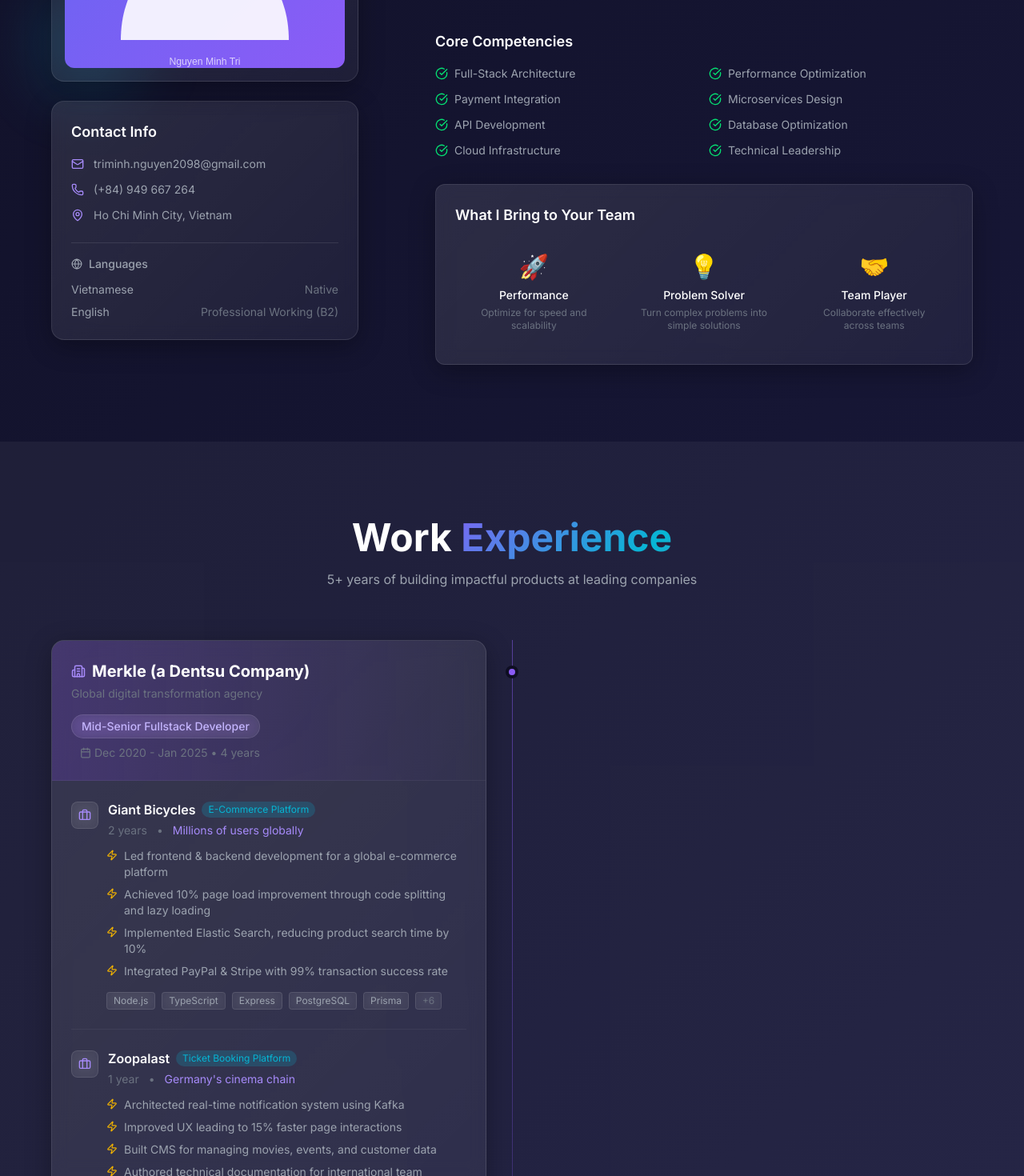
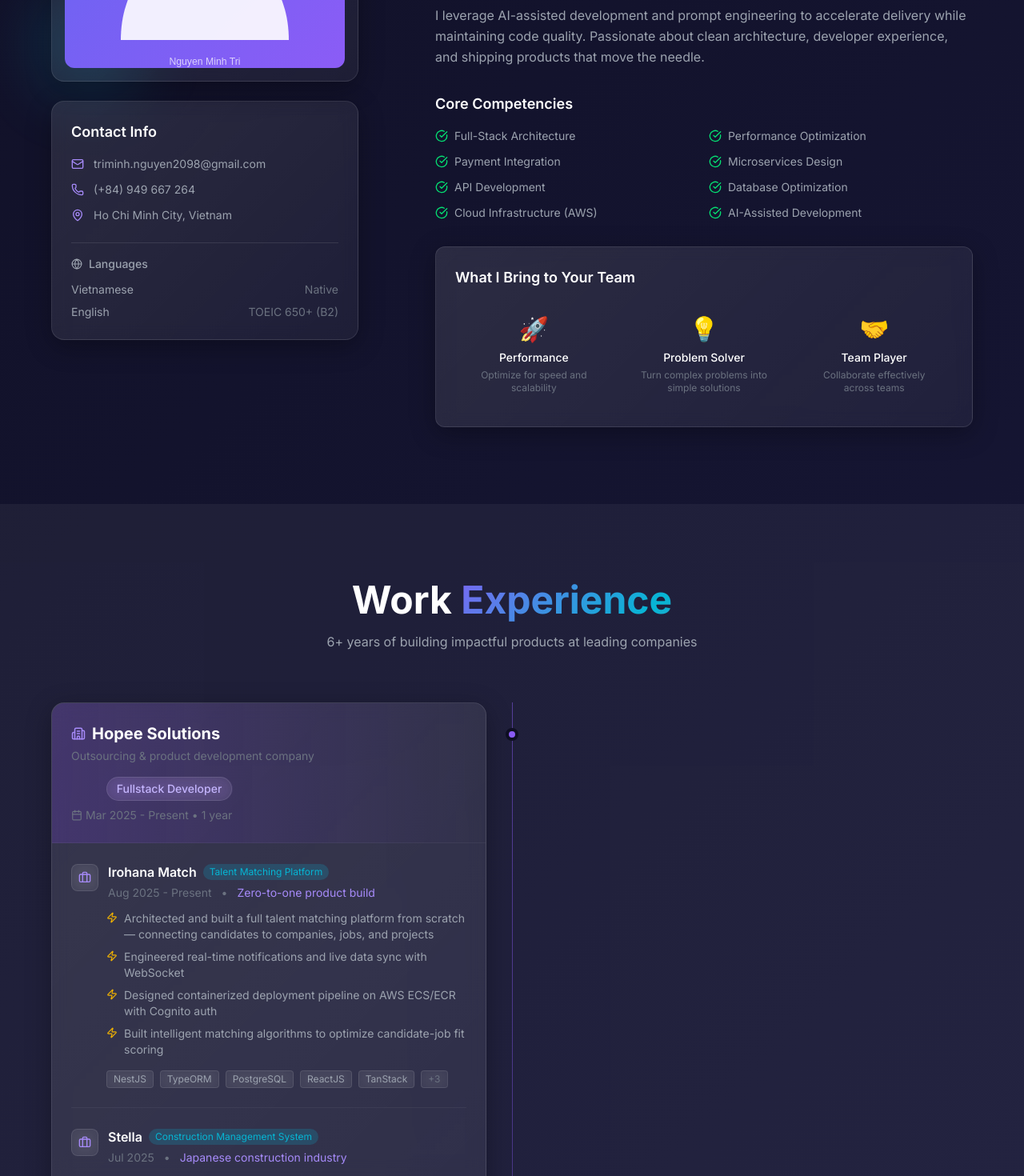
Before and after one commit to edynt/portfolio, a Next.js app: page / in a window 1280 px wide. Shown: the part 1330-2800 px from the top of the page at 80% size. Built offline with nearby package versions, Linux system fonts and the light colour scheme.

Commit message:
add new experiences

```diff
--- a/src/app/page.tsx
+++ b/src/app/page.tsx
@@ -4,6 +4,7 @@ import AboutSection from "@/components/about-section";
 import ExperienceSection from "@/components/experience-section";
 import ProjectsSection from "@/components/projects-section";
 import SkillsSection from "@/components/skills-section";
+import CertificatesSection from "@/components/certificates-section";
 import ContactSection from "@/components/contact-section";
 import Footer from "@/components/footer";
 
@@ -16,6 +17,7 @@ export default function Home() {
       <ExperienceSection />
       <ProjectsSection />
       <SkillsSection />
+      <CertificatesSection />
       <ContactSection />
       <Footer />
     </main>
--- a/src/components/experience-section.tsx
+++ b/src/components/experience-section.tsx
@@ -19,7 +19,7 @@ export default function ExperienceSection() {
             Work <span className="gradient-text">Experience</span>
           </h2>
           <p className="text-theme-secondary max-w-2xl mx-auto">
-            5+ years of building impactful products at leading companies
+            6+ years of building impactful products at leading companies
           </p>
         </motion.div>
 
--- a/src/data/portfolio-data.ts
+++ b/src/data/portfolio-data.ts
@@ -2,12 +2,12 @@ export const personalInfo = {
   name: "Tri Nguyen",
   title: "Senior Fullstack Developer",
   subtitle: "Turning complex business problems into elegant, scalable solutions",
-  tagline: "5+ Years | E-Commerce | Performance Optimization | Node.js & React",
-  bio: `I'm a results-driven Senior Fullstack Developer with 5+ years of experience building high-traffic web applications that directly impact business growth. My expertise lies in creating performant, scalable systems using Node.js, TypeScript, and React.
+  tagline: "6+ Years | E-Commerce | Performance Optimization | Node.js & React",
+  bio: `Senior Fullstack Developer with 6+ years shipping high-traffic web applications across e-commerce, legal tech, construction, and talent management domains. I architect performant, scalable systems with Node.js, TypeScript, and React — from zero-to-one product builds to enterprise-scale platform upgrades.
 
-At Merkle, I led development on Giant Bicycles' e-commerce platform serving millions of users, achieving 10% faster page loads and 99% payment success rates. I specialize in performance optimization, payment integrations, and microservices architecture.
+At Merkle (Dentsu), I drove development on Giant Bicycles' global e-commerce platform serving millions of users — achieving 10% faster page loads, 99% payment success rates, and 40% reduced database load. Currently at Hopee Solutions, I build products from scratch for clients in Japan and Australia.
 
-I'm passionate about clean code, developer experience, and shipping products that users love.`,
+I leverage AI-assisted development and prompt engineering to accelerate delivery while maintaining code quality. Passionate about clean architecture, developer experience, and shipping products that move the needle.`,
   avatar: "/images/avatar-placeholder.svg",
   email: "triminh.nguyen2098@gmail.com",
   phone: "(+84) 949 667 264",
@@ -21,7 +21,7 @@ I'm passionate about clean code, developer experience, and shipping products tha
 
 export const keyHighlights = [
   {
-    metric: "5+",
+    metric: "6+",
     label: "Years Experience",
     description: "Professional fullstack development",
   },
@@ -36,9 +36,9 @@ export const keyHighlights = [
     description: "Page load optimization",
   },
   {
-    metric: "4",
+    metric: "8+",
     label: "Major Projects",
-    description: "E-commerce, SaaS, Mobile",
+    description: "E-commerce, SaaS, Legal, Construction",
   },
 ];
 
@@ -49,11 +49,103 @@ export const coreCompetencies = [
   "Microservices Design",
   "API Development",
   "Database Optimization",
-  "Cloud Infrastructure",
-  "Technical Leadership",
+  "Cloud Infrastructure (AWS)",
+  "AI-Assisted Development",
+];
+
+export const certificates = [
+  {
+    name: "Claude Code in Action",
+    issuer: "Anthropic Academy",
+    verifyUrl: "https://verify.skilljar.com/c/xegp8xbg9nct",
+  },
 ];
 
 export const experiences = [
+  {
+    id: 0,
+    company: "Hopee Solutions",
+    companyDescription: "Outsourcing & product development company",
+    position: "Fullstack Developer",
+    period: "Mar 2025 - Present",
+    duration: "1 year",
+    projects: [
+      {
+        name: "Irohana Match",
+        type: "Talent Matching Platform",
+        duration: "Aug 2025 - Present",
+        impact: "Zero-to-one product build",
+        highlights: [
+          "Architected and built a full talent matching platform from scratch — connecting candidates to companies, jobs, and projects",
+          "Engineered real-time notifications and live data sync with WebSocket",
+          "Designed containerized deployment pipeline on AWS ECS/ECR with Cognito auth",
+          "Built intelligent matching algorithms to optimize candidate-job fit scoring",
+        ],
+        technologies: [
+          "NestJS",
+          "TypeORM",
+          "PostgreSQL",
+          "ReactJS",
+          "TanStack",
+          "Socket",
+          "AWS ECS/ECR",
+          "Cognito",
+        ],
+      },
+      {
+        name: "Stella",
+        type: "Construction Management System",
+        duration: "Jul 2025",
+        impact: "Japanese construction industry",
+        highlights: [
+          "Maintained and enhanced microservice-based platform managing construction, electrical, and plumbing projects",
+          "Developed scheduling engine with worker availability matching for optimal resource allocation",
+          "Improved calendar management system handling complex multi-worker project timelines",
+        ],
+        technologies: [
+          "Node.js",
+          "Microservices",
+          "DynamoDB",
+          "ReactJS",
+        ],
+      },
+      {
+        name: "Legal Docs",
+        type: "Legal Document Platform",
+        duration: "Apr 2025 - Jun 2025",
+        impact: "Australian legal industry",
+        highlights: [
+          "Built a legal document marketplace from the ground up for the Australian market",
+          "Delivered end-to-end full-stack solution — from database design to production deployment",
+          "Deployed production infrastructure on AWS EC2 with CI/CD automation",
+        ],
+        technologies: [
+          "NestJS",
+          "ReactJS",
+          "MongoDB",
+          "AWS EC2",
+        ],
+      },
+      {
+        name: "Irohana Visa",
+        type: "Visa Management System",
+        duration: "Mar 2025",
+        impact: "Japanese government integration",
+        highlights: [
+          "Stabilized and upgraded visa management web application for Japanese market",
+          "Implemented automated document submission pipeline integrated with Japanese government systems",
+        ],
+        technologies: [
+          "NestJS",
+          "TypeORM",
+          "PostgreSQL",
+          "ReactJS",
+          "TanStack",
+          "React Hooks",
+        ],
+      },
+    ],
+  },
   {
     id: 1,
     company: "Merkle (a Dentsu Company)",
@@ -68,13 +160,13 @@ export const experiences = [
         duration: "2 years",
         impact: "Millions of users globally",
         highlights: [
-          "Led frontend & backend development for a global e-commerce platform",
-          "Achieved 10% page load improvement through code splitting and lazy loading",
-          "Implemented Elastic Search, reducing product search time by 10%",
-          "Integrated PayPal & Stripe with 99% transaction success rate",
-          "Built Redis caching layer, reducing database load by 40%",
-          "Developed comprehensive logging with ELK Stack for debugging",
-          "Implemented GA4/GTM tracking for marketing analytics",
+          "Spearheaded frontend & backend development for a global e-commerce platform serving millions of users",
+          "Boosted page load speed by 10% through strategic code splitting, lazy loading, and CDN optimization",
+          "Integrated Elastic Search, cutting product search latency by 10% across thousands of SKUs",
+          "Implemented PayPal & Stripe payment gateways achieving 99% transaction success rate",
+          "Architected Redis caching layer that reduced database load by 40%",
+          "Built observability stack with ELK (Elasticsearch, Logstash, Kibana) for real-time debugging",
+          "Deployed GA4/GTM analytics tracking powering data-driven marketing decisions",
         ],
         technologies: [
           "Node.js",
@@ -96,10 +188,10 @@ export const experiences = [
         duration: "1 year",
         impact: "Germany's cinema chain",
         highlights: [
-          "Architected real-time notification system using Kafka",
-          "Improved UX leading to 15% faster page interactions",
-          "Built CMS for managing movies, events, and customer data",
-          "Authored technical documentation for international team",
+          "Designed event-driven notification system with Apache Kafka for real-time seat updates",
+          "Optimized frontend performance, delivering 15% faster page interactions",
+          "Built content management system for movies, events, and customer lifecycle",
+          "Authored technical documentation enabling seamless knowledge transfer across international teams",
         ],
         technologies: [
           "NestJS",
@@ -117,10 +209,10 @@ export const experiences = [
         duration: "1 year",
         impact: "Online learning startup",
         highlights: [
-          "Built video streaming infrastructure with Cloudinary",
-          "Developed course management dashboard from scratch",
-          "Integrated PayPal payments for course purchases",
-          "Created analytics dashboard for sales tracking",
+          "Engineered video streaming infrastructure with Cloudinary for smooth course delivery",
+          "Built course management dashboard from scratch with intuitive instructor tools",
+          "Integrated PayPal payment flow for seamless course purchases",
+          "Created real-time analytics dashboard for sales and engagement tracking",
         ],
         technologies: [
           "Node.js",
@@ -147,10 +239,10 @@ export const experiences = [
         duration: "9 months",
         impact: "Building management SaaS",
         highlights: [
-          "Developed cross-platform mobile app with React Native",
-          "Built GraphQL API for efficient data fetching",
-          "Created responsive web dashboard with React",
-          "Implemented real-time updates for building notifications",
+          "Developed cross-platform mobile app with React Native for iOS and Android",
+          "Designed GraphQL API layer for efficient, type-safe data fetching",
+          "Built responsive web dashboard with React for property managers",
+          "Implemented real-time push notifications for building events and alerts",
         ],
         technologies: [
           "Node.js",
@@ -178,9 +270,9 @@ export const experiences = [
         duration: "3 months",
         impact: "Digital payment solution",
         highlights: [
-          "Wrote comprehensive unit tests achieving 80% coverage",
-          "Developed expense management API endpoints",
-          "Learned best practices for secure payment handling",
+          "Achieved 80% test coverage with comprehensive unit and integration tests",
+          "Developed RESTful API endpoints for expense tracking and wallet management",
+          "Applied secure payment handling best practices in a fintech environment",
         ],
         technologies: ["Node.js", "JavaScript", "PostgreSQL", "Sequelize", "Jest"],
       },
@@ -266,15 +358,15 @@ export const projects = [
 
 export const skills = {
   frontend: [
-    { name: "React", level: 90 },
+    { name: "React / React Native", level: 90 },
     { name: "TypeScript", level: 88 },
-    { name: "React Native", level: 80 },
     { name: "Next.js", level: 75 },
+    { name: "TanStack Query", level: 82 },
     { name: "Tailwind CSS", level: 85 },
   ],
   backend: [
     { name: "Node.js", level: 92 },
-    { name: "NestJS", level: 85 },
+    { name: "NestJS", level: 88 },
     { name: "Express", level: 90 },
     { name: "GraphQL", level: 80 },
     { name: "REST API Design", level: 92 },
@@ -283,38 +375,46 @@ export const skills = {
     { name: "PostgreSQL", level: 88 },
     { name: "MongoDB", level: 85 },
     { name: "Redis", level: 82 },
-    { name: "Elastic Search", level: 75 },
-    { name: "Prisma/TypeORM", level: 85 },
+    { name: "DynamoDB", level: 72 },
+    { name: "Prisma / TypeORM", level: 85 },
   ],
   devops: [
+    { name: "AWS (ECS, ECR, EC2, S3)", level: 82 },
     { name: "Docker", level: 78 },
-    { name: "AWS (S3, CloudFront)", level: 80 },
     { name: "CI/CD", level: 75 },
     { name: "Git/GitHub", level: 92 },
     { name: "Kafka", level: 70 },
+  ],
+  ai: [
+    { name: "AI-Assisted Development", level: 85 },
+    { name: "Prompt Engineering", level: 82 },
+    { name: "Claude / ChatGPT", level: 85 },
+    { name: "AI Code Review", level: 78 },
+    { name: "AI Workflow Automation", level: 75 },
   ],
 };
 
 export const techStack = {
   languages: ["TypeScript", "JavaScript", "Python", "SQL"],
-  frontend: ["React", "React Native", "Next.js", "HTML5", "CSS3", "SASS", "Tailwind"],
-  backend: ["Node.js", "NestJS", "Express", "GraphQL", "REST API"],
-  databases: ["PostgreSQL", "MongoDB", "MySQL", "Redis", "Elastic Search"],
-  devops: ["Docker", "AWS", "CI/CD", "CircleCI", "Git"],
-  tools: ["Jest", "Prisma", "TypeORM", "Kafka", "ELK Stack"],
+  frontend: ["React", "React Native", "Next.js", "TanStack", "HTML5", "CSS3", "Tailwind"],
+  backend: ["Node.js", "NestJS", "Express", "GraphQL", "REST API", "Microservices"],
+  databases: ["PostgreSQL", "MongoDB", "MySQL", "Redis", "DynamoDB", "Elastic Search"],
+  devops: ["Docker", "AWS (ECS/ECR/EC2/S3)", "CI/CD", "CircleCI", "Git"],
+  tools: ["Jest", "Prisma", "TypeORM", "Kafka", "ELK Stack", "Cognito", "Socket.io"],
+  ai: ["Claude", "ChatGPT", "Prompt Engineering", "AI-Assisted Development"],
 };
 
 export const softSkills = [
   "Technical Problem Solving",
   "Cross-functional Collaboration",
   "Agile/Scrum Methodology",
-  "English Communication",
-  "Code Review & Mentoring",
+  "English Communication (TOEIC 650+)",
+  "AI-Powered Productivity",
 ];
 
 export const languages = [
   { name: "Vietnamese", level: "Native" },
-  { name: "English", level: "Professional Working (B2)" },
+  { name: "English", level: "TOEIC 650+ (B2)" },
 ];
 
 export const navLinks = [
```
Also changed, not shown: src/components/certificates-section.tsx (added, +60 -0 lines), src/components/skills-section.tsx (+19 -1 lines).
